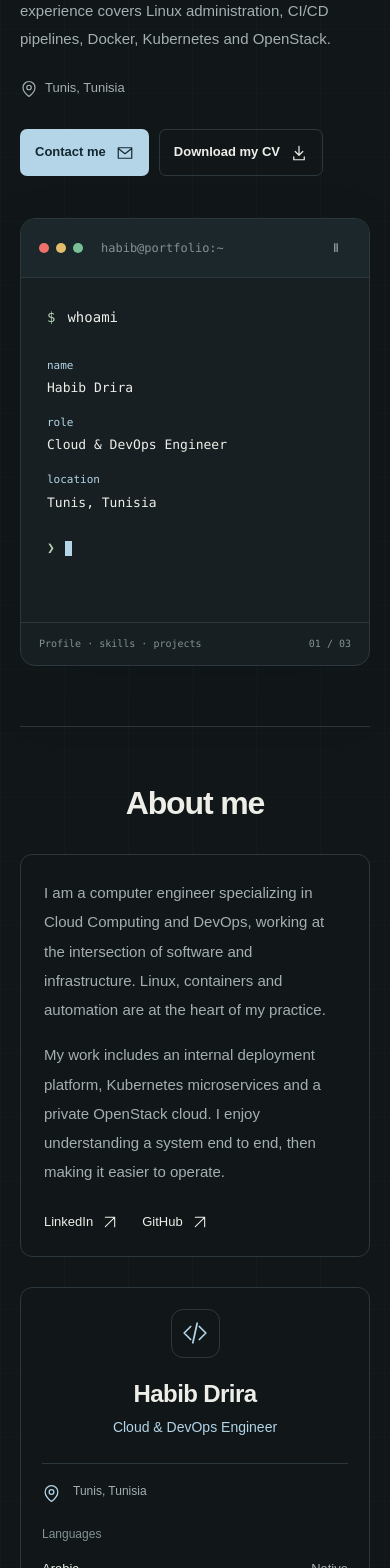
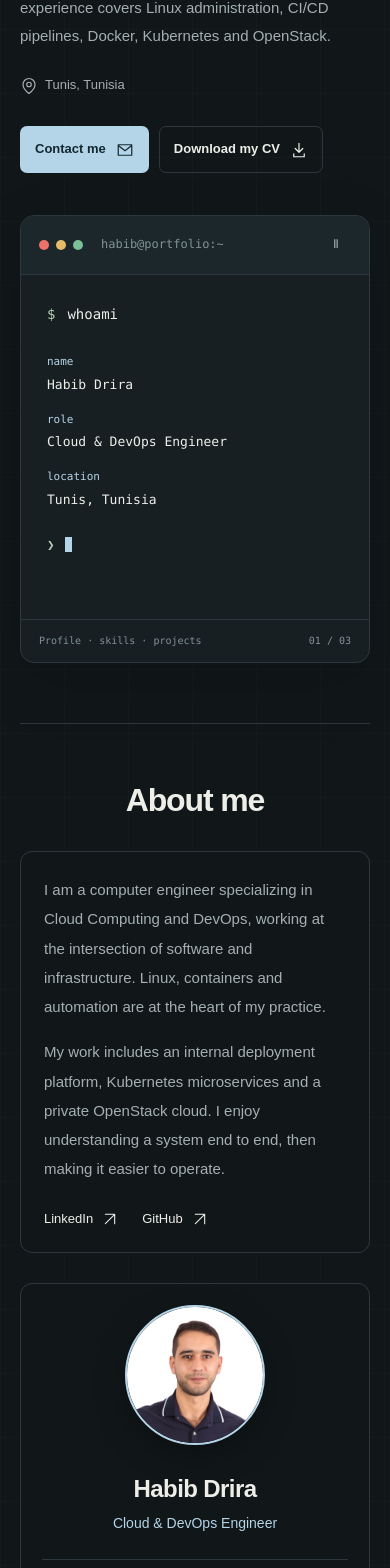
Before and after one commit to habibdrira/habibdrira.github.io, a Next.js app: page /en in a window 390 px wide. Shown: the part 355-1923 px from the top of the page. Built offline with nearby package versions, Linux system fonts and the light colour scheme.

Commit message:
feat: add portrait photo, update real CV, adjust hero sizing, add krapp.dev-style skills marquee, and update education/experience

```diff
--- a/src/app/(site)/[locale]/styles.css
+++ b/src/app/(site)/[locale]/styles.css
@@ -45,12 +45,13 @@ p { color:var(--muted); }
 .menu-button { display:none; }
 
 /* One continuous background, with restrained borders for the content groups. */
-.hero { min-height:calc(100vh - var(--header-height)); min-height:calc(100dvh - var(--header-height)); display:grid; grid-template-columns:minmax(0,.95fr) minmax(0,1.05fr); gap:64px; align-items:center; padding-block:64px; text-align:left; }
+.hero { min-height:calc(100vh - var(--header-height)); min-height:calc(100dvh - var(--header-height)); display:grid; grid-template-columns:minmax(0,.82fr) minmax(0,1.18fr); gap:48px; align-items:center; padding-block:52px; text-align:left; }
+.hero-terminal-wrapper { width:100%; max-width:440px; justify-self:center; }
 .hero-copy { min-width:0; }
 .hero-greeting { font-size:18px; }
 .hero-role { font-size:clamp(28px,2.8vw,38px); color:var(--accent); font-weight:500; line-height:1.25; letter-spacing:-.03em; margin-top:18px; text-wrap:balance; }
 .live-dot { width:6px; height:6px; background:var(--accent); border-radius:50%; display:inline-block; flex-shrink:0; }
-.hero h1 { margin-top:14px; font-size:clamp(48px,5.2vw,72px); letter-spacing:-.045em; line-height:1.1; }
+.hero h1, .hero-name { margin-top:10px; font-size:clamp(36px,3.8vw,54px); letter-spacing:-.04em; line-height:1.12; font-weight:600; }
 .hero-intro { max-width:790px; margin:25px auto 0; font-size:17px; line-height:1.85; }
 .hero-actions { display:flex; flex-wrap:wrap; align-items:center; justify-content:flex-start; gap:13px; margin-top:30px; }
 .button { display:inline-flex; align-items:center; justify-content:center; gap:16px; min-height:47px; padding:12px 19px; font-size:13px; font-weight:550; border:1px solid transparent; border-radius:7px; transition:background .18s,border-color .18s; }
@@ -60,7 +61,7 @@ p { color:var(--muted); }
 .button-secondary:hover { background:var(--surface); border-color:var(--subtle); }
 .hero-details { display:flex; justify-content:flex-start; flex-wrap:wrap; gap:12px 25px; margin-top:26px; font-size:14px; color:var(--muted); }
 .hero-details>span { display:inline-flex; align-items:center; gap:7px; }
-.hero-terminal { min-width:0; border:1px solid var(--line); border-radius:15px; overflow:hidden; background:var(--surface); box-shadow:0 24px 70px #00000018; font-family:ui-monospace,SFMono-Regular,Consolas,monospace; font-size:13px; }
+.hero-terminal { width:100%; border:1px solid var(--line); border-radius:14px; overflow:hidden; background:var(--surface); box-shadow:0 20px 60px #00000028; font-family:ui-monospace,SFMono-Regular,Consolas,monospace; font-size:12.5px; }
 .terminal-bar { display:flex; align-items:center; gap:18px; padding:14px 18px; border-bottom:1px solid var(--line); background:var(--surface-2); color:var(--subtle); font-size:12px; }
 .terminal-lights { display:flex; gap:7px; }
 .terminal-lights i { width:10px; height:10px; border-radius:50%; background:#ef726a; }
@@ -299,3 +300,28 @@ p { color:var(--muted); }
   *,*::before,*::after { animation:none!important; transition:none!important; }
   .terminal-toggle { display:none; }
 }
+
+
+/* Featured Technologies marquee (krapp.dev style) */
+.skills-marquee-section { padding-block:70px; overflow:hidden; }
+.text-center { text-align:center; }
+.text-center .section-heading { justify-content:center; }
+.eyebrow-badge { display:inline-block; font-family:ui-monospace,SFMono-Regular,Consolas,monospace; font-size:11px; font-weight:600; letter-spacing:.12em; text-transform:uppercase; color:var(--accent); background:var(--soft); padding:6px 14px; border-radius:9999px; border:1px solid color-mix(in srgb,var(--accent) 30%,transparent); margin-bottom:14px; }
+.skills-subtitle { max-width:680px; margin:12px auto 0; font-size:16px; color:var(--muted); line-height:1.6; }
+.marquee-wrapper { display:flex; flex-direction:column; gap:16px; margin:42px 0 32px; overflow:hidden; width:100vw; position:relative; left:50%; right:50%; margin-left:-50vw; margin-right:-50vw; -webkit-mask-image:linear-gradient(to right,transparent 0,black 12%,black 88%,transparent 100%); mask-image:linear-gradient(to right,transparent 0,black 12%,black 88%,transparent 100%); }
+.marquee-track { display:flex; width:max-content; gap:14px; will-change:transform; }
+.marquee-track:hover { animation-play-state:paused; }
+.marquee-left { animation:marqueeScrollLeft 38s linear infinite; }
+.marquee-right { animation:marqueeScrollRight 42s linear infinite; }
+.marquee-item { display:inline-flex; align-items:center; gap:12px; padding:10px 20px; border-radius:9999px; background:var(--surface); border:1px solid var(--line); color:var(--text); font-size:14px; font-weight:550; white-space:nowrap; transition:transform .2s ease,border-color .2s ease,background .2s ease; cursor:default; user-select:none; }
+.marquee-item:hover { border-color:var(--accent); background:var(--surface-2); transform:translateY(-2px); box-shadow:0 8px 24px rgba(0,0,0,0.25); }
+.marquee-item .technology-icon { width:20px; height:20px; }
+@keyframes marqueeScrollLeft { from { transform:translateX(0); } to { transform:translateX(-50%); } }
+@keyframes marqueeScrollRight { from { transform:translateX(-50%); } to { transform:translateX(0); } }
+@media (prefers-reduced-motion:reduce) {
+  .marquee-left, .marquee-right { animation:none; }
+  .marquee-wrapper { overflow-x:auto; }
+}
+
+/* Portrait photo styling in about me */
+.about-portrait { display:block; width:140px; height:140px; object-fit:cover; border:2.5px solid var(--accent); border-radius:50%; box-shadow:0 10px 30px rgba(0,0,0,0.35); margin-bottom:8px; }
--- a/src/components/Portfolio.tsx
+++ b/src/components/Portfolio.tsx
@@ -5,23 +5,31 @@ import { getContent, words, type Locale } from '@/lib/content'
 import { Icon } from './Icon'
 import { HeroTerminal } from './HeroTerminal'
 import { ProjectCard } from './ProjectCard'
-import { SkillGroup } from './SkillGroup'
+import { SkillsMarquee } from './SkillsMarquee'
 
 function Paragraphs({ text }: { text?: string | null }) {
   return text?.split('\n\n').filter(Boolean).map((paragraph, index) => <p key={index}>{paragraph}</p>)
 }
 
 function CertificationCard({ certification, locale }: { certification: CertificationData; locale: Locale }) {
-  return <article className="certification">
+  return (
+    <article className="certification">
       <div className="certification-badge">
-      {certification.badgeUrl
-        ? <Image src={certification.badgeUrl} alt={certification.title} width={180} height={160} unoptimized />
-        : <span className="cert-mark"><Icon name="check" size={34} /></span>}
+        {certification.badgeUrl ? (
+          <Image src={certification.badgeUrl} alt={certification.title} width={180} height={160} unoptimized />
+        ) : (
+          <span className="cert-mark"><Icon name="check" size={34} /></span>
+        )}
       </div>
       <h3>{certification.title}</h3>
       <p>{locale === 'fr' ? 'Délivrée par' : 'Issued by'} {certification.issuer}<span className="certification-year">{certification.year}</span></p>
-    {certification.credential && <a className="button button-secondary" href={certification.credential} target="_blank" rel="noreferrer"><Icon size={16} />{locale === 'fr' ? 'Voir la certification' : 'View credential'}</a>}
+      {certification.credential && (
+        <a className="button button-secondary" href={certification.credential} target="_blank" rel="noreferrer">
+          <Icon size={16} />{locale === 'fr' ? 'Voir la certification' : 'View credential'}
+        </a>
+      )}
     </article>
+  )
 }
 
 function SectionHeading({ title }: { title: string }) {
@@ -29,17 +37,19 @@ function SectionHeading({ title }: { title: string }) {
 }
 
 export function Portfolio({ locale }: { locale: Locale }) {
-  const { profile, homepage, projects, experiences, skills, education, certifications } = getContent(locale)
+  const { profile, homepage, projects, experiences, education, certifications } = getContent(locale)
   const t = words[locale]
   const fr = locale === 'fr'
   const cv = profile.cvUrl
   const portrait = profile.portraitUrl
   const visibleProjects = projects.filter(project => project.featured).slice(0, 3)
+
   const terminalFrames = [
     { command: 'whoami', lines: [{ label: 'name', value: profile.name }, { label: 'role', value: profile.role }, { label: 'location', value: profile.location }] },
-    { command: 'cat skills.json', lines: skills.slice(0, 3).map(group => ({ label: group.title, value: group.items?.slice(0, 4).map(item => item.name).join(' · ') || '—' })) },
+    { command: 'cat skills.json', lines: [{ label: 'cloud', value: 'AWS · Azure · OCI · OpenStack' }, { label: 'devops', value: 'K8s · Docker · Ansible · CI/CD' }, { label: 'backend', value: 'NestJS · Spring · Python · Go' }] },
     { command: 'ls ~/projects', lines: projects.slice(0, 3).map((project, index) => ({ label: String(index + 1).padStart(2, '0'), value: project.title || project.slug })) },
   ]
+
   const sectionMap: Record<string, React.ReactNode> = {
     about: (
       <section className="section about-section container" id="about">
@@ -54,11 +64,25 @@ export function Portfolio({ locale }: { locale: Locale }) {
           </div>
           <aside className="about-profile">
             <div className="about-profile-heading">
-              {portrait ? <Image className="about-portrait" src={portrait} alt={profile.name} width={160} height={160} unoptimized /> : <span className="profile-icon"><Icon name="code" size={26} /></span>}
-              <div><h3>{profile.name}</h3><p>{profile.role}</p></div>
+              {portrait ? (
+                <Image className="about-portrait" src={portrait} alt={profile.name} width={140} height={140} unoptimized priority />
+              ) : (
+                <span className="profile-icon"><Icon name="code" size={26} /></span>
+              )}
+              <div>
+                <h3>{profile.name}</h3>
+                <p>{profile.role}</p>
+              </div>
             </div>
             <div className="profile-detail"><Icon name="pin" size={19} /><span>{profile.location}</span></div>
-            {!!profile.languages?.length && <div className="languages"><h4>{t.languages}</h4>{profile.languages.map((language, i) => <div key={i}><span>{language.name}</span><span>{language.level}</span></div>)}</div>}
+            {!!profile.languages?.length && (
+              <div className="languages">
+                <h4>{t.languages}</h4>
+                {profile.languages.map((language, i) => (
+                  <div key={i}><span>{language.name}</span><span>{language.level}</span></div>
+                ))}
+              </div>
+            )}
           </aside>
         </div>
       </section>
@@ -67,28 +91,40 @@ export function Portfolio({ locale }: { locale: Locale }) {
       <section className="section container" id="projects">
         <SectionHeading title={fr ? 'Mes projets' : 'My projects'} />
         <div className="projects-grid">{visibleProjects.map(project => <ProjectCard key={project.id} project={project} locale={locale} />)}</div>
-        {projects.length > 0 && <div className="section-bottom"><Link className="all-projects-link" href={`/${locale}/projects/`}>{fr ? 'Voir tous les projets' : 'See all projects'}<span className="count-badge">{projects.length}</span><Icon size={20} /></Link></div>}
+        {projects.length > 0 && (
+          <div className="section-bottom">
+            <Link className="all-projects-link" href={`/${locale}/projects/`}>
+              {fr ? 'Voir tous les projets' : 'See all projects'}<span className="count-badge">{projects.length}</span><Icon size={20} />
+            </Link>
+          </div>
+        )}
         {!visibleProjects.length && <p className="empty-state">{t.empty}</p>}
       </section>
     ),
+    skills: <SkillsMarquee locale={locale} />,
     experience: (
       <section className="section container" id="experience">
         <SectionHeading title={fr ? 'Mes expériences' : 'My experience'} />
-        <div className="experience-list">{experiences.map(experience => <article className="experience-row" key={experience.id}><div className="experience-date"><span className="timeline-dot" />{experience.period}</div><div className="experience-role"><h3>{experience.company}</h3><p>{experience.title}</p></div><div className="experience-copy"><p>{experience.description}</p><ul>{experience.highlights?.map((point, i) => <li key={i}>{point.text}</li>)}</ul></div></article>)}</div>
-      </section>
-    ),
-    skills: (
-      <section className="section skills-section container" id="skills">
-        <SectionHeading title={t.skills} />
-        <div className="skills-grid">{skills.slice(0, 3).map(group => <SkillGroup key={group.id} group={group} locale={locale} limit={5} />)}</div>
-        {!!skills.length && <div className="section-bottom"><Link className="all-skills-link" href={`/${locale}/skills/`}>{fr ? 'Voir toutes les compétences' : 'See all skills'}<Icon size={20} /></Link></div>}
-        {!skills.length && <p className="empty-state">{fr ? 'Aucune compétence publiée pour le moment.' : 'No skills published yet.'}</p>}
+        <div className="experience-list">
+          {experiences.map(experience => (
+            <article className="experience-row" key={experience.id}>
+              <div className="experience-date"><span className="timeline-dot" />{experience.period}</div>
+              <div className="experience-role"><h3>{experience.company}</h3><p>{experience.title}</p></div>
+              <div className="experience-copy">
+                <p>{experience.description}</p>
+                <ul>{experience.highlights?.map((point, i) => <li key={i}>{point.text}</li>)}</ul>
+              </div>
+            </article>
+          ))}
+        </div>
       </section>
     ),
     certifications: (
       <section className="section container" id="certifications">
         <SectionHeading title="Certifications" />
-        <div className="certifications-grid">{certifications.map(cert => <CertificationCard key={cert.id} certification={cert} locale={locale} />)}</div>
+        <div className="certifications-grid">
+          {certifications.map(cert => <CertificationCard key={cert.id} certification={cert} locale={locale} />)}
+        </div>
       </section>
     ),
     contact: (
@@ -96,34 +132,84 @@ export function Portfolio({ locale }: { locale: Locale }) {
         <SectionHeading title="Contact" />
         {profile.contactIntro && <p className="contact-intro">{profile.contactIntro}</p>}
         <div className="contact-grid">
-          <a className="contact-card" href={`mailto:${profile.email}`}><span className="card-icon"><Icon name="mail" size={24} /></span><span><strong>Email</strong><span>{profile.email}</span></span><Icon className="contact-arrow" size={19} /></a>
-          {profile.phone && <a className="contact-card" href={`tel:${profile.phone.replace(/[^+\d]/g, '')}`}><span className="card-icon"><Icon name="phone" size={24} /></span><span><strong>{fr ? 'Téléphone' : 'Phone'}</strong><span>{profile.phone}</span></span><Icon className="contact-arrow" size={19} /></a>}
-          {profile.linkedin && <a className="contact-card" href={profile.linkedin} target="_blank" rel="noreferrer"><span className="card-icon"><Icon name="linkedin" size={24} /></span><span><strong>LinkedIn</strong><span>{fr ? 'Profil professionnel' : 'Professional profile'}</span></span><Icon className="contact-arrow" size={19} /></a>}
-          {profile.github && <a className="contact-card" href={profile.github} target="_blank" rel="noreferrer"><span className="card-icon"><Icon name="code" size={24} /></span><span><strong>GitHub</strong><span>{fr ? 'Code et projets' : 'Code and projects'}</span></span><Icon className="contact-arrow" size={19} /></a>}
+          <a className="contact-card" href={`mailto:${profile.email}`}>
+            <span className="card-icon"><Icon name="mail" size={24} /></span>
+            <span><strong>Email</strong><span>{profile.email}</span></span>
+            <Icon className="contact-arrow" size={19} />
+          </a>
+          {profile.phone && (
+            <a className="contact-card" href={`tel:${profile.phone.replace(/[^+\d]/g, '')}`}>
+              <span className="card-icon"><Icon name="phone" size={24} /></span>
+              <span><strong>{fr ? 'Téléphone' : 'Phone'}</strong><span>{profile.phone}</span></span>
+              <Icon className="contact-arrow" size={19} />
+            </a>
+          )}
+          {profile.linkedin && (
+            <a className="contact-card" href={profile.linkedin} target="_blank" rel="noreferrer">
+              <span className="card-icon"><Icon name="linkedin" size={24} /></span>
+              <span><strong>LinkedIn</strong><span>{fr ? 'Profil professionnel' : 'Professional profile'}</span></span>
+              <Icon className="contact-arrow" size={19} />
+            </a>
+          )}
+          {profile.github && (
+            <a className="contact-card" href={profile.github} target="_blank" rel="noreferrer">
+              <span className="card-icon"><Icon name="code" size={24} /></span>
+              <span><strong>GitHub</strong><span>{fr ? 'Code et projets' : 'Code and projects'}</span></span>
+              <Icon className="contact-arrow" size={19} />
+            </a>
+          )}
         </div>
       </section>
     ),
     education: (
       <section className="section container" id="education">
         <SectionHeading title={fr ? 'Formation' : 'Education'} />
-        <div className="education-list">{education.map(item => <article key={item.id}><span className="education-period">{item.period}</span><div><h3>{item.title}</h3><strong>{item.school}</strong><p>{item.description}</p></div></article>)}</div>
+        <div className="education-list">
+          {education.map(item => (
+            <article key={item.id}>
+              <span className="education-period">{item.period}</span>
+              <div>
+                <h3>{item.title}</h3>
+                <strong>{item.school}</strong>
+                <p>{item.description}</p>
+              </div>
+            </article>
+          ))}
+        </div>
       </section>
     ),
   }
+
   return (
     <main id="main-content">
       <section className="hero container">
+        <div className="hero-terminal-wrapper">
           <HeroTerminal frames={terminalFrames} locale={locale} />
+        </div>
         <div className="hero-copy">
           <p className="hero-greeting">{fr ? 'Bonjour, je suis' : 'Hi, I’m'}</p>
-          <h1>{profile.name}</h1>
+          <h1 className="hero-name">{profile.name}</h1>
           <p className="hero-role">{profile.role}</p>
           <p className="hero-intro">{profile.intro}</p>
-          <div className="hero-details"><span><Icon name="pin" size={18} />{profile.location}</span>{profile.availability && <span><span className="live-dot" />{profile.availability}</span>}</div>
-          <div className="hero-actions"><a className="button button-primary" href={`mailto:${profile.email}`}>{fr ? 'Me contacter' : 'Contact me'}<Icon name="mail" size={18} /></a>{cv && <a className="button button-secondary" href={cv} target="_blank" rel="noreferrer">{fr ? 'Télécharger mon CV' : 'Download my CV'}<Icon name="download" size={18} /></a>}</div>
+          <div className="hero-details">
+            <span><Icon name="pin" size={18} />{profile.location}</span>
+            {profile.availability && <span><span className="live-dot" />{profile.availability}</span>}
+          </div>
+          <div className="hero-actions">
+            <a className="button button-primary" href={`mailto:${profile.email}`}>
+              {fr ? 'Me contacter' : 'Contact me'}<Icon name="mail" size={18} />
+            </a>
+            {cv && (
+              <a className="button button-secondary" href={cv} target="_blank" rel="noreferrer">
+                {fr ? 'Télécharger mon CV' : 'Download my CV'}<Icon name="download" size={18} />
+              </a>
+            )}
+          </div>
         </div>
       </section>
-      {homepage.sections?.filter(section => section.visible).map(section => <div key={section.section}>{sectionMap[section.section]}</div>)}
+      {homepage.sections?.filter(section => section.visible).map(section => (
+        <div key={section.section}>{sectionMap[section.section]}</div>
+      ))}
     </main>
   )
 }
--- /dev/null
+++ b/src/components/SkillsMarquee.tsx
@@ -0,0 +1,65 @@
+'use client'
+
+import Link from 'next/link'
+import type { Locale } from '@/lib/content'
+import { TechnologyIcon } from './TechnologyIcon'
+import { Icon } from './Icon'
+
+const row1 = [
+  'AWS', 'Kubernetes', 'Docker', 'Ansible', 'Terraform', 'GitLab CI/CD',
+  'Prometheus', 'Grafana', 'OpenStack', 'Linux', 'Red Hat', 'Jenkins', 'GitHub Actions', 'Argo CD'
+]
+
+const row2 = [
+  'Python', 'NestJS', 'Next.js', 'Spring Boot', 'PostgreSQL', 'Redis',
+  'Helm', 'SonarQube', 'Trivy', 'HashiCorp Vault', 'Ubuntu', 'Bash', 'C++', 'Java'
+]
+
+export function SkillsMarquee({ locale }: { locale: Locale }) {
+  const fr = locale === 'fr'
+  const list1 = [...row1, ...row1]
+  const list2 = [...row2, ...row2]
+
+  return (
+    <section className="section skills-marquee-section" id="skills">
+      <div className="container">
+        <div className="section-heading text-center">
+          <p className="eyebrow-badge">{fr ? 'STACK & OUTILS' : 'FEATURED TECHNOLOGIES'}</p>
+          <h2>{fr ? 'Technologies & Outils' : 'Featured Technologies'}</h2>
+          <p className="skills-subtitle">
+            {fr
+              ? 'L’ensemble des technologies que je pratique à travers le cloud, les conteneurs, l’IaC, les systèmes et au-delà.'
+              : 'The full stack I work with across cloud, containers, IaC, embedded, and beyond.'}
+          </p>
+        </div>
+      </div>
+
+      <div className="marquee-wrapper" aria-label={fr ? 'Défilement des compétences' : 'Technologies marquee'}>
+        <div className="marquee-track marquee-left">
+          {list1.map((name, i) => (
+            <div key={`r1-${i}`} className="marquee-item">
+              <TechnologyIcon name={name} />
+              <span className="marquee-label">{name}</span>
+            </div>
+          ))}
+        </div>
+
+        <div className="marquee-track marquee-right">
+          {list2.map((name, i) => (
+            <div key={`r2-${i}`} className="marquee-item">
+              <TechnologyIcon name={name} />
+              <span className="marquee-label">{name}</span>
+            </div>
+          ))}
+        </div>
+      </div>
+
+      <div className="container text-center section-bottom">
+        <Link className="all-skills-link" href={`/${locale}/skills/`}>
+          {fr ? 'Voir toutes les compétences classées par domaine' : 'View all skills organized by category'}
+          <Icon size={18} />
+        </Link>
+      </div>
+    </section>
+  )
+}
--- a/src/data/content.ts
+++ b/src/data/content.ts
@@ -42,7 +42,8 @@ export const contentData: Record<Locale, LocaleContent> = {
         }
       ],
       "seoDescription": "Habib Drira, ingénieur Cloud & DevOps à Tunis. Découvrez mes projets en automatisation, CI/CD, Docker, Kubernetes et infrastructure cloud.",
-      "cvUrl": "/cv.pdf"
+      "cvUrl": "/cv.pdf",
+      "portraitUrl": "/portrait.png"
     },
     "projects": [
       {
@@ -783,22 +784,6 @@ export const contentData: Record<Locale, LocaleContent> = {
           }
         ],
         "order": 4
-      },
-      {
-        "id": "exp-5",
-        "company": "Société Nationale des Chemins de Fer Tunisiens (SNCFT)",
-        "title": "Stage d’été · Support informatique",
-        "period": "Juil. — Août 2021",
-        "description": "Maintenance et réparation des postes informatiques pour assurer la continuité des opérations.",
-        "highlights": [
-          {
-            "text": "Support des logiciels de guichet utilisés dans la gestion ferroviaire."
-          },
-          {
-            "text": "Collaboration avec l’équipe technique et documentation des procédures."
-          }
-        ],
-        "order": 5
       }
     ],
     "education": [
@@ -817,14 +802,6 @@ export const contentData: Record<Locale, LocaleContent> = {
         "period": "2020 — 2023",
         "description": "IoT & Systèmes embarqués · Tunis",
         "order": 2
-      },
-      {
-        "id": "edu-3",
-        "school": "Lycée Carthage Présidence",
-        "title": "Baccalauréat en mathématiques",
-        "period": "2016 — 2020",
-        "description": "Carthage · Tunisie",
-        "order": 3
       }
     ],
     "certifications": [
@@ -918,7 +895,8 @@ export const contentData: Record<Locale, LocaleContent> = {
         }
       ],
       "seoDescription": "Habib Drira, Cloud & DevOps engineer in Tunis. Explore my work in automation, CI/CD, Docker, Kubernetes and cloud infrastructure.",
-      "cvUrl": "/cv.pdf"
+      "cvUrl": "/cv.pdf",
+      "portraitUrl": "/portrait.png"
     },
     "projects": [
       {
@@ -1659,22 +1637,6 @@ export const contentData: Record<Locale, LocaleContent> = {
           }
         ],
         "order": 4
-      },
-      {
-        "id": "exp-5",
-        "company": "Société Nationale des Chemins de Fer Tunisiens (SNCFT)",
-        "title": "Summer internship · IT support",
-        "period": "Jul — Aug 2021",
-        "description": "Maintained and repaired computer workstations to support operational continuity.",
-        "highlights": [
-          {
-            "text": "Supported ticket office software used in railway operations."
-          },
-          {
-            "text": "Collaborated with the technical team and documented procedures."
-          }
-        ],
-        "order": 5
       }
     ],
     "education": [
@@ -1693,14 +1655,6 @@ export const contentData: Record<Locale, LocaleContent> = {
         "period": "2020 — 2023",
         "description": "IoT & Embedded Systems · Tunis",
         "order": 2
-      },
-      {
-        "id": "edu-3",
-        "school": "Lycée Carthage Présidence",
-        "title": "Baccalaureate in Mathematics",
-        "period": "2016 — 2020",
-        "description": "Carthage · Tunisia",
-        "order": 3
       }
     ],
     "certifications": [
```
Also changed, not shown: public/portrait.png (added), 1 other file (tests, documents, lock files or other folders). Lines whose indentation alone changed are shown as unchanged.
